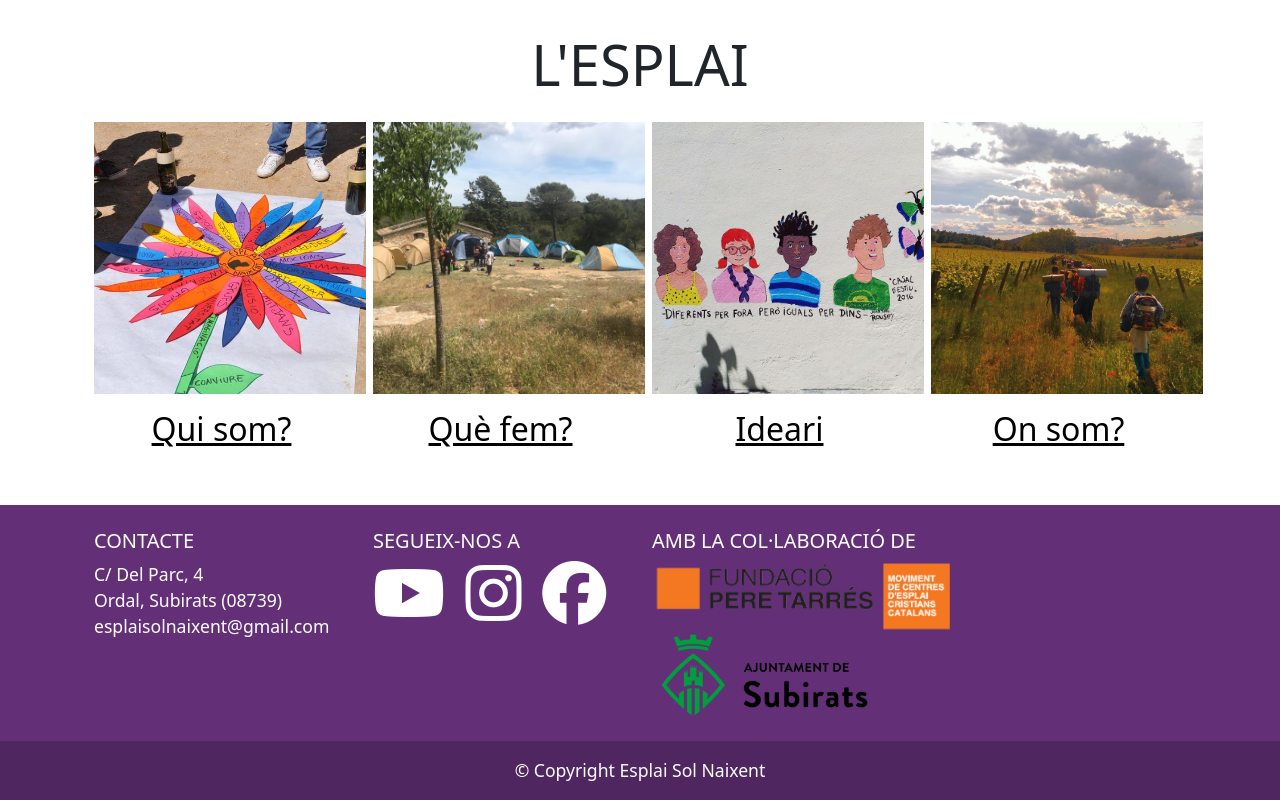
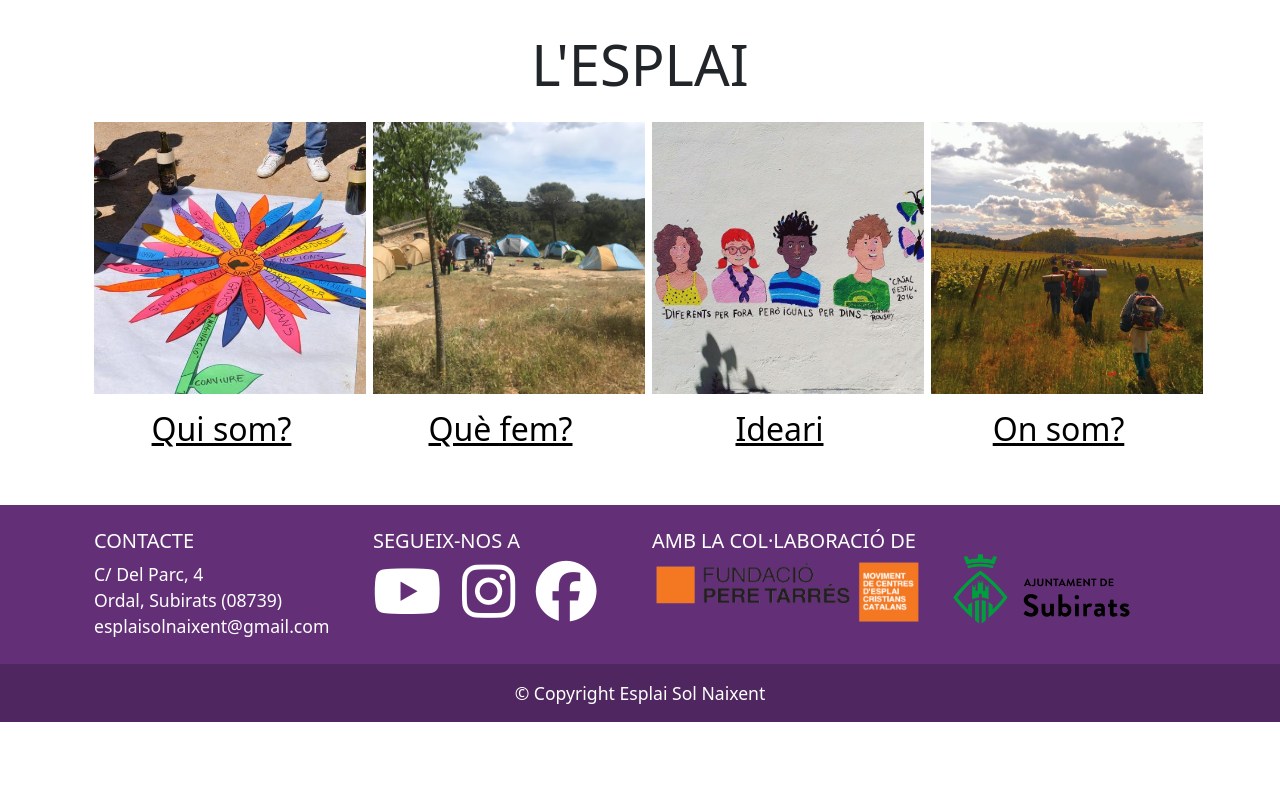
Before and after one commit to martiramon/EsplaiWeb-JEDI, a website: page index.html in a window 1280 px wide. Shown: the part 817-1617 px from the top of the page. After the commit the page ends 1539 px from the top, so only its background shows below. Drawn offline with nearby package versions, Linux system fonts and the light colour scheme.

Commit message:
canvi visual icones footer

```diff
--- a/css/esplai.css
+++ b/css/esplai.css
@@ -54,16 +54,16 @@ color: white !important;
 }
 .fab {
     color:white;
-    font-size: 4rem;
+    font-size: 3.8rem;
     padding-right: 1rem;
 }
 #logomcecc {
-    width: 20rem;
+    width: 18rem;
     height: auto;
     padding-right: 1rem;
 }
 #logosubirats {
-    width: 14rem;
+    width: 12rem;
     height: auto;
 }
 .copyright {
```
